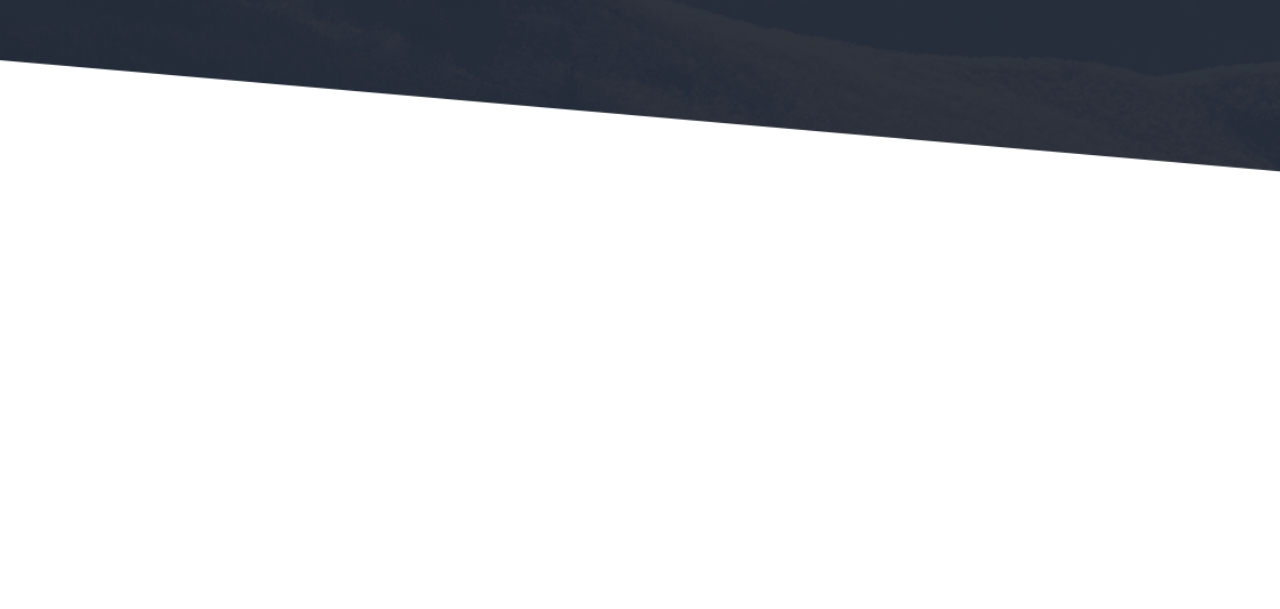
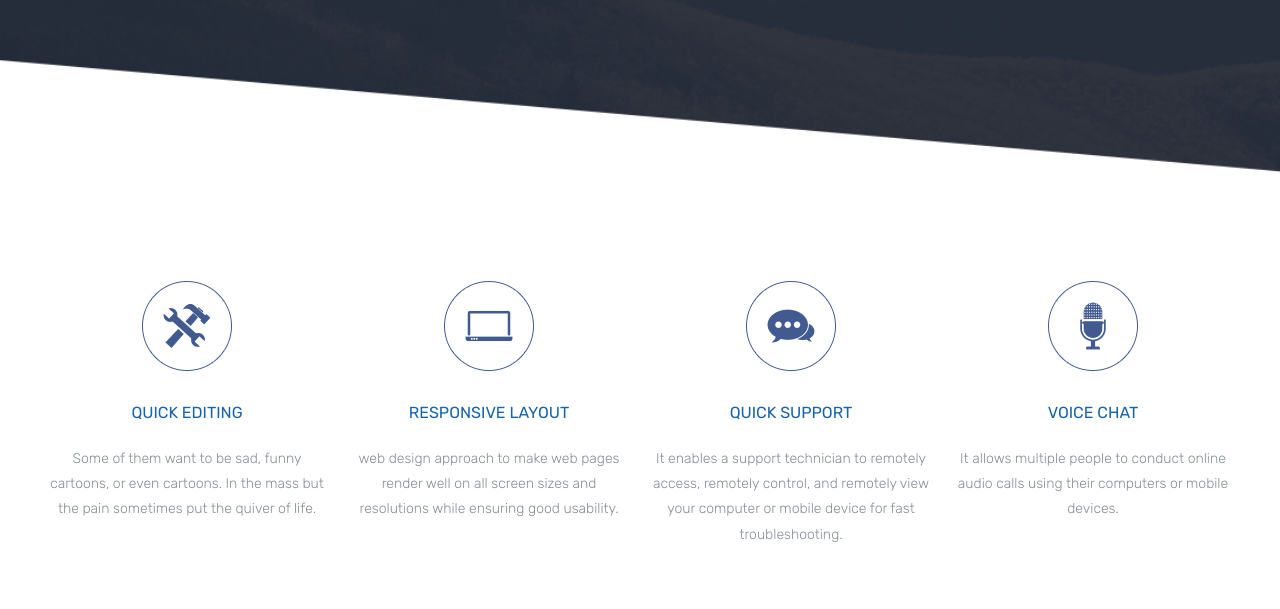
Before and after one commit to rahulrameshm0/Ziggy, a plain HTML site: page Index.html in a window 1280 px wide. Shown: the part 581-1190 px from the top of the page. Before the commit the page ends 800 px from the top, so only its background shows below. Drawn offline with Linux system fonts and the light colour scheme.

Commit message:
section 2 completed

```diff
--- a/Index.html
+++ b/Index.html
@@ -17,5 +17,36 @@
         </div>
 
     </section>
+
+
+    <section class="section-2">
+        <div class="container-2">
+
+            <figure>
+                <img src="img/first-icon.png" alt="">
+                <span class="text-head">Quick Editing</span>
+                <p class="text-description">Some of them want to be sad, funny cartoons, or even cartoons. In the mass but the pain sometimes put the quiver of life.</p>
+            </figure>
+
+            <figure>
+                <img src="img/second-icon.png" alt="">
+                <span class="text-head">Responsive layout </span>
+                <p class="text-description">web design approach to make web pages render well on all screen sizes and resolutions while ensuring good usability. </p>
+            </figure>
+
+            <figure>
+                <img src="img/third-icon.png" alt="">
+                <span class="text-head">Quick Support</span>
+                <p class="text-description">It enables a support technician to remotely access, remotely control, and remotely view your computer or mobile device for fast troubleshooting.</p>
+            </figure>
+
+            <figure>
+                <img src="img/fourth-icon.png" alt="">
+                <span class="text-head">Voice Chat</span>
+                <p class="text-description">It allows multiple people to conduct online audio calls using their computers or mobile devices.</p>
+            </figure>
+
+        </div>
+    </section>
 </body>
 </html>
--- a/style.css
+++ b/style.css
@@ -46,3 +46,41 @@ html{
    color:#fff;
   padding: 0 4.4rem;
 }
+
+
+/*
+================================
+SECTION-2
+================================
+*/
+
+.container-2{
+    display: grid;
+    grid-template-columns: repeat(4,1fr);
+    gap: 2.4rem;
+    padding: 6.2rem 4.8rem;
+}
+
+figure img{
+    display: block;
+    margin-bottom: 3.2rem;
+    margin-left: auto;
+    margin-right: auto;
+}
+
+.text-head{
+    display: block;
+    text-align: center;
+    font-size: 1.6rem;
+    text-transform: uppercase;
+    color: #1864ab;
+}
+.text-description{
+    display: block;
+    text-align: center;
+    font-size: 1.4rem;
+    color: #868e96;
+    line-height: 1.8;
+    margin-top: 2.4rem;
+    font-weight: lighter;
+}
```
